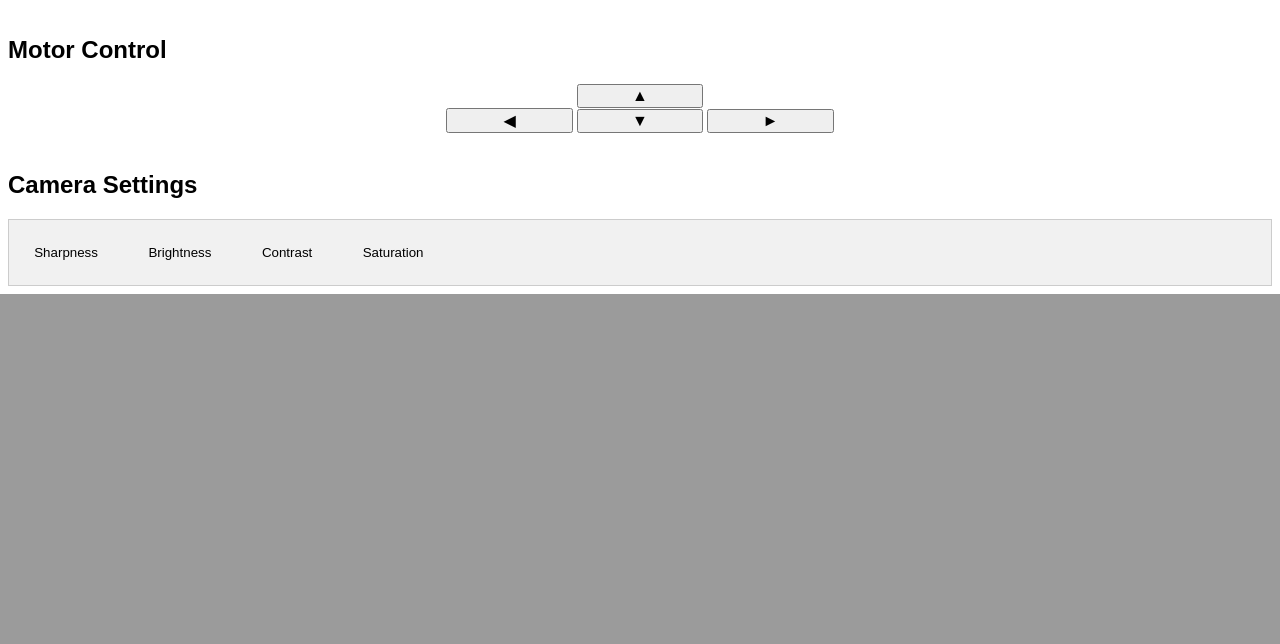
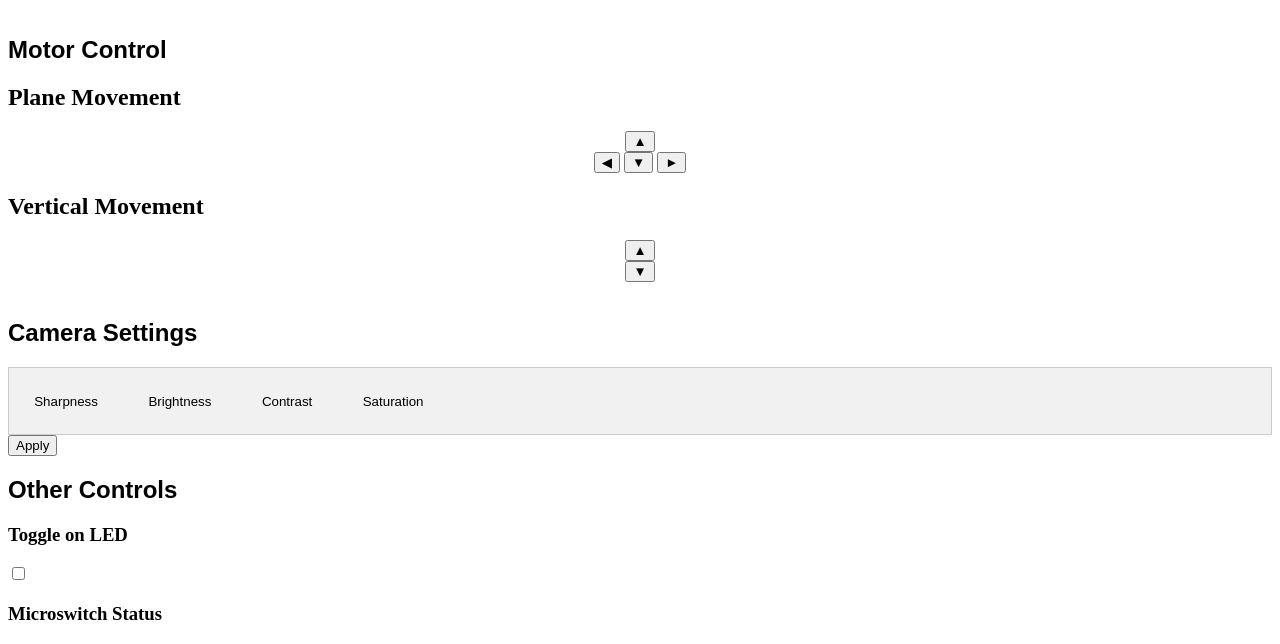
Before and after one commit to ard61/gm2-waterscope, a Flask app: page / in a window 1280 px wide. Shown: the part 948-1592 px from the top of the page. Before the commit the page ends 1242 px from the top, so only its background shows below. Run offline with Flask 2, Linux system fonts and the light colour scheme; parts of the project's set-up code (start-up, migrations or seed data) failed here and were passed over.

Commit message:
Added motor controls, apply button, toggle switch, microswitch detector

```diff
--- a/src/server/templates/index.html
+++ b/src/server/templates/index.html
@@ -133,12 +133,19 @@
   <br/>
 
   <h2 class="header">Motor Control</h2>
-  <div class="button"><button class="plane_control" onclick="move(0, 500, 0);">&#x25B2</button></div>
+
+  <h2 class="sub_header">Plane Movement</h2>
+  <div class="button"><button class="motor_control" onclick="move(0, 500, 0);">&#x25B2</button></div> <!--Move positive Y direction-->
   <div class="button">
-    <button class="plane_control" onclick="move(-500, 0, 0);">&#x25C0</button>
-    <button class="plane_control" onclick="move(0, -500, 0);">&#x25BC</button>
-    <button class="plane_control" onclick="move(0, 500, 0);">&#x25BA</button>
+    <button class="motor_control" onclick="move(-500, 0, 0);">&#x25C0</button> <!--Move negative X direction-->
+    <button class="motor_control" onclick="move(0, -500, 0);">&#x25BC</button> <!--Move negative Y direction-->
+    <button class="motor_control" onclick="move(500, 0, 0);">&#x25BA</button>  <!--Move positive X direction-->
+
   </div>
+
+  <h2 class="sub_header">Vertical Movement</h2>
+  <div class="button"><button class="motor_control" onclick="move(0, 0, 500);">&#x25B2</button></div> <!--Move positive Z direction-->
+  <div class="button"><button class="motor_control" onclick="move(0, 0, -500);">&#x25BC</button></div> <!--Move negative Z direction-->
 
   <br/>
 
@@ -153,27 +160,41 @@
   <div id="sharpness" class="tabcontent">
     <p>Change the sharpness of the video stream</p>
     <input type="range" min="-100" max="100" step="10" />
-    <input type="text" value="0">
+    <input type="text" value="0"/>
   </div>
 
   <div id="brightness" class="tabcontent">
     <p>Change the brightness of the video stream</p>
     <input type="range" min="0" max="100" step="10" />
-    <input type="text" value="50">
+    <input type="text" value="50"/>
   </div>
 
   <div id="contrast" class="tabcontent">
     <p>Change the contrast of the video stream</p>
     <input type="range" min="-100" max="100" step="10" />
-    <input type="text" value="0">
+    <input type="text" value="0"/>
   </div>
 
   <div id="saturation" class="tabcontent">
     <p>Change the saturation of the video stream</p>
     <input type="range" min="-100" max="100" step="10" />
-    <input type="text" value="0">
+    <input type="text" value="0"/>
   </div>
-  <div >
+
+  <button class="apply">Apply</button>
+
+  <h2 class="header">Other Controls</h2>
+
+  <div>
+  <h3 class="sub_header">Toggle on LED</h3>
+      <label class="switch"><input type="checkbox"/>
+      <div class="slider round"></div></label>
   </div>
-</body>
+
+  <div>
+  <h3 class="sub_header">Microswitch Status</h3>
+  <div class="button"><span class="microswitch"></span><div/>
+  <div/>
+
+  </body>
 </html>
```
